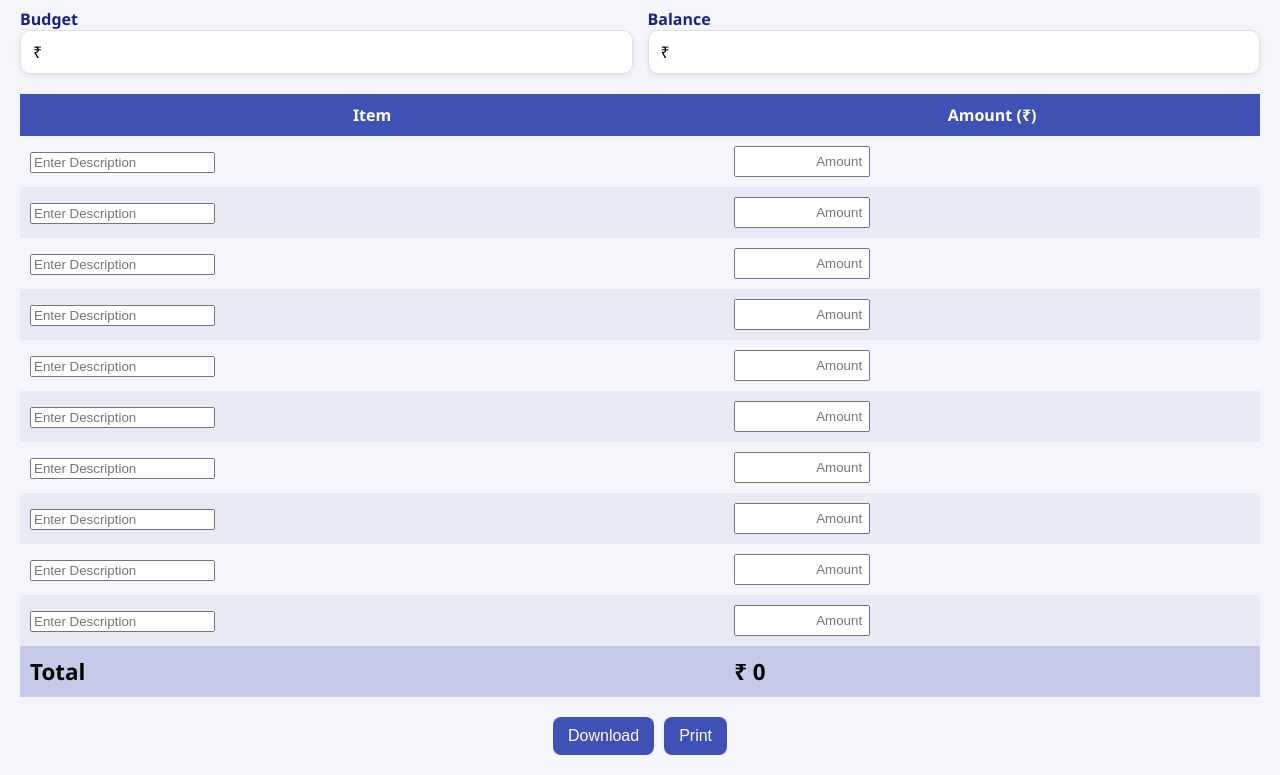
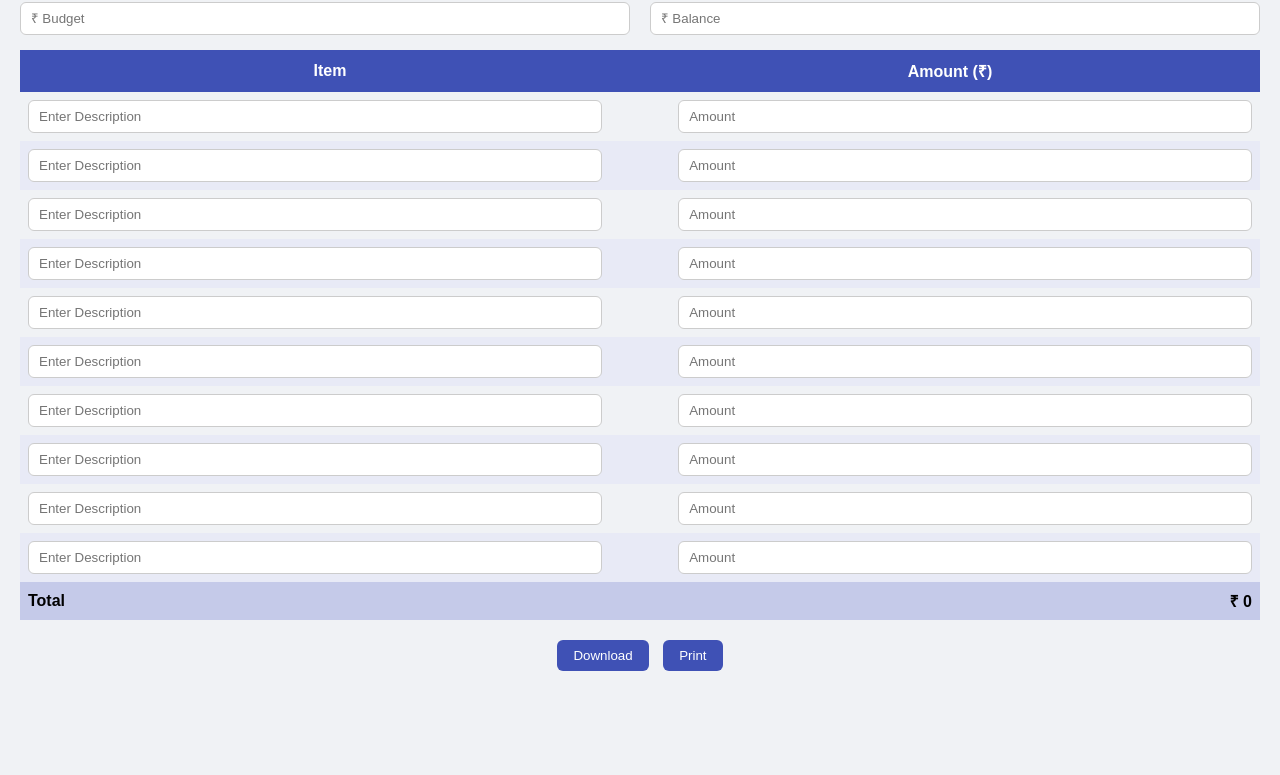
Before and after one commit to vibgyrj/budget, a plain HTML site: page index.html in a window 1280 px wide. Shown: the part 98-873 px from the top of the page. After the commit the page ends 800 px from the top, so only its background shows below. Drawn offline with Linux system fonts and the light colour scheme.

```diff
--- a/index.html
+++ b/index.html
@@ -7,8 +7,8 @@
 
 <style>
 body {
-    font-family: 'Segoe UI', sans-serif;
-    background: #f4f6fb;
+  font-family: Arial, sans-serif;
+  background: #f0f2f5;
   margin: 0;
   padding: 20px;
 }
@@ -18,48 +18,33 @@
   color: #3f51b5;
 }
 
-  .summary {
+.top-row {
   display: flex;
-    justify-content: space-between;
-    gap: 15px;
-    margin-top: 20px;
+  gap: 20px;
+  margin-bottom: 15px;
 }
 
-  .field {
+.top-row input {
   flex: 1;
 }
 
-  .field label {
-    font-weight: 600;
-    color: #1a237e;
+/* MODERN INPUT WITHOUT BREAKING TABLE */
+input {
+  padding: 8px 10px;
+  border: 1px solid #ccc;
+  border-radius: 6px;
+  outline: none;
+  transition: 0.2s;
 }
 
-  .input-box {
-    display: flex;
-    align-items: center;
-    background: #fff;
-    border-radius: 10px;
-    padding: 8px 12px;
-    box-shadow: 0 2px 6px rgba(0,0,0,0.08);
-    border: 1px solid #e0e0e0;
+input:focus {
+  border-color: #3f51b5;
+  box-shadow: 0 0 0 2px rgba(63,81,181,0.15);
 }
 
-  .prefix {
-    margin-right: 6px;
-  }
-
-  .input-box input {
-    border: none;
-    outline: none;
-    width: 100%;
-    font-size: 1.3em;
-    font-weight: bold;
-    text-align: right;
-  }
-
+/* TABLE KEPT EXACT STRUCTURE */
 table {
   width: 100%;
-    margin-top: 20px;
   border-collapse: collapse;
 }
 
@@ -70,56 +55,40 @@
 }
 
 td {
-    padding: 10px;
+  padding: 8px;
 }
 
-  tr:nth-child(even) td {
+tr:nth-child(even) {
   background: #e8eaf6;
 }
 
-  .amt-input {
-    width: 100%;
-    max-width: 120px;
-    text-align: right;
-    padding: 6px;
+/* INPUTS INSIDE TABLE (IMPORTANT FIX) */
+td input {
+  width: 95%;
+  box-sizing: border-box;
 }
 
-  tfoot td {
-    font-size: 1.4em;
-    font-weight: bold;
-    background: #c5cae9;
+.amount {
+  text-align: right;
 }
 
-  .actions {
-    margin-top: 20px;
-    display: flex;
-    gap: 10px;
-    justify-content: center;
+.total-row {
+  background: #c5cae9;
+  font-weight: bold;
+}
+
+.buttons {
+  text-align: center;
+  margin-top: 15px;
 }
 
 button {
-    padding: 10px 15px;
-    border: none;
-    border-radius: 8px;
+  padding: 8px 16px;
+  margin: 5px;
   background: #3f51b5;
   color: white;
-    font-size: 1em;
-  }
-
-  /* PRINT STYLES */
-  @media print {
-    body {
-      width: 80mm;
-      font-size: 12px;
-    }
-
-    input, button {
-      display: none;
-    }
-
-    table {
-      width: 100%;
-    }
+  border: none;
+  border-radius: 6px;
 }
 </style>
 </head>
@@ -128,113 +97,39 @@
 
 <h1>Budget Planner</h1>
 
-<div class="summary">
-  <div class="field">
-    <label>Budget</label>
-    <div class="input-box">
-      ₹ <input type="text" id="budget">
-    </div>
-  </div>
-
-  <div class="field">
-    <label>Balance</label>
-    <div class="input-box">
-      ₹ <input type="text" id="balance" readonly>
-    </div>
-  </div>
+<div class="top-row">
+  <input type="text" inputmode="numeric" placeholder="₹ Budget">
+  <input type="text" inputmode="numeric" placeholder="₹ Balance">
 </div>
 
 <table>
-  <thead>
   <tr>
     <th>Item</th>
     <th>Amount (₹)</th>
   </tr>
-  </thead>
-  <tbody id="rows"></tbody>
-  <tfoot>
+
+  <!-- ROWS RESTORED -->
+  <script>
+    for (let i = 0; i < 10; i++) {
+      document.write(`
         <tr>
-      <td>Total</td>
-      <td id="total">₹ 0</td>
+          <td><input type="text" placeholder="Enter Description"></td>
+          <td class="amount"><input type="text" inputmode="numeric" placeholder="Amount"></td>
         </tr>
-  </tfoot>
-</table>
-
-<div class="actions">
-  <button onclick="downloadTSV()">Download</button>
-  <button onclick="window.print()">Print</button>
-</div>
-
-<script>
-  const tbody = document.getElementById('rows');
-  const budgetInput = document.getElementById('budget');
-  const balanceEl = document.getElementById('balance');
-  const totalEl = document.getElementById('total');
-
-  // Create rows
-  for (let i = 0; i < 10; i++) {
-    const row = document.createElement('tr');
-    row.innerHTML = `
-      <td><input type="text" placeholder="Enter Description"></td>
-      <td><input type="text" class="amt-input" placeholder="Amount"></td>
-    `;
-    tbody.appendChild(row);
-  }
-
-  function formatINR(num) {
-    return new Intl.NumberFormat('en-IN').format(num);
-  }
-
-  function parseNum(val) {
-    return parseFloat(val.replace(/,/g, '')) || 0;
-  }
-
-  // Format all amount fields
-  document.addEventListener('input', (e) => {
-    if (e.target.classList.contains('amt-input') || e.target.id === 'budget') {
-      let value = parseNum(e.target.value);
-      e.target.value = value ? formatINR(value) : '';
-      updateTotals();
-    }
-  });
-
-  function updateTotals() {
-    let total = 0;
-
-    document.querySelectorAll('.amt-input').forEach(i => {
-      total += parseNum(i.value);
-    });
-
-    totalEl.textContent = "₹ " + formatINR(total);
-
-    let budget = parseNum(budgetInput.value);
-    let balance = budget - total;
-
-    balanceEl.value = formatINR(balance);
-    balanceEl.style.color = balance < 0 ? "red" : "black";
-  }
-
-  // DOWNLOAD TSV
-  function downloadTSV() {
-    let rows = [["Item", "Amount"]];
-
-    document.querySelectorAll("#rows tr").forEach(tr => {
-      let text = tr.children[0].querySelector("input").value;
-      let amt = tr.children[1].querySelector("input").value;
-      if (text || amt) {
-        rows.push([`"${text}"`, amt]);
-      }
-    });
-
-    let tsv = rows.map(r => r.join("\t")).join("\n");
-
-    let blob = new Blob([tsv], { type: "text/tab-separated-values" });
-    let a = document.createElement("a");
-    a.href = URL.createObjectURL(blob);
-    a.download = "budget.tsv";
-    a.click();
+      `);
     }
   </script>
 
+  <tr class="total-row">
+    <td>Total</td>
+    <td class="amount">₹ 0</td>
+  </tr>
+</table>
+
+<div class="buttons">
+  <button>Download</button>
+  <button>Print</button>
+</div>
+
 </body>
 </html>
```
Lines whose indentation alone changed are shown as unchanged.
